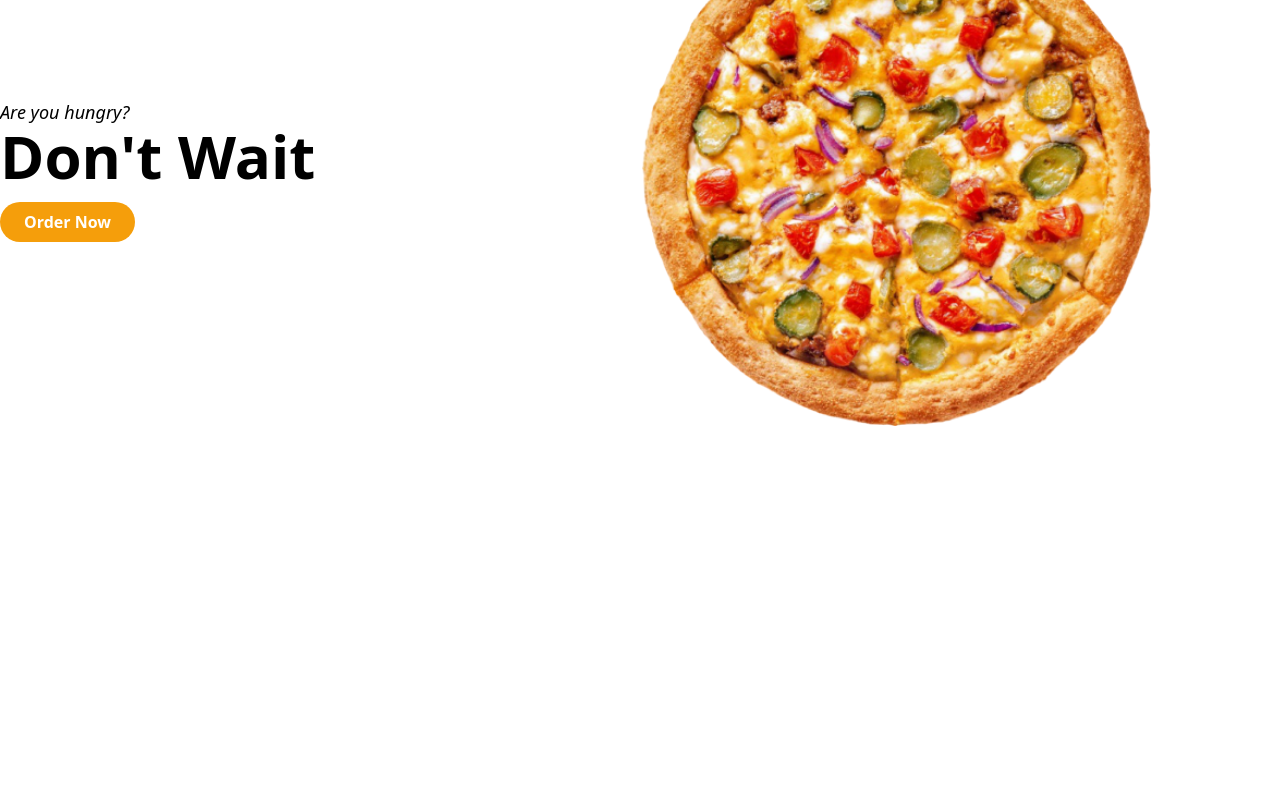
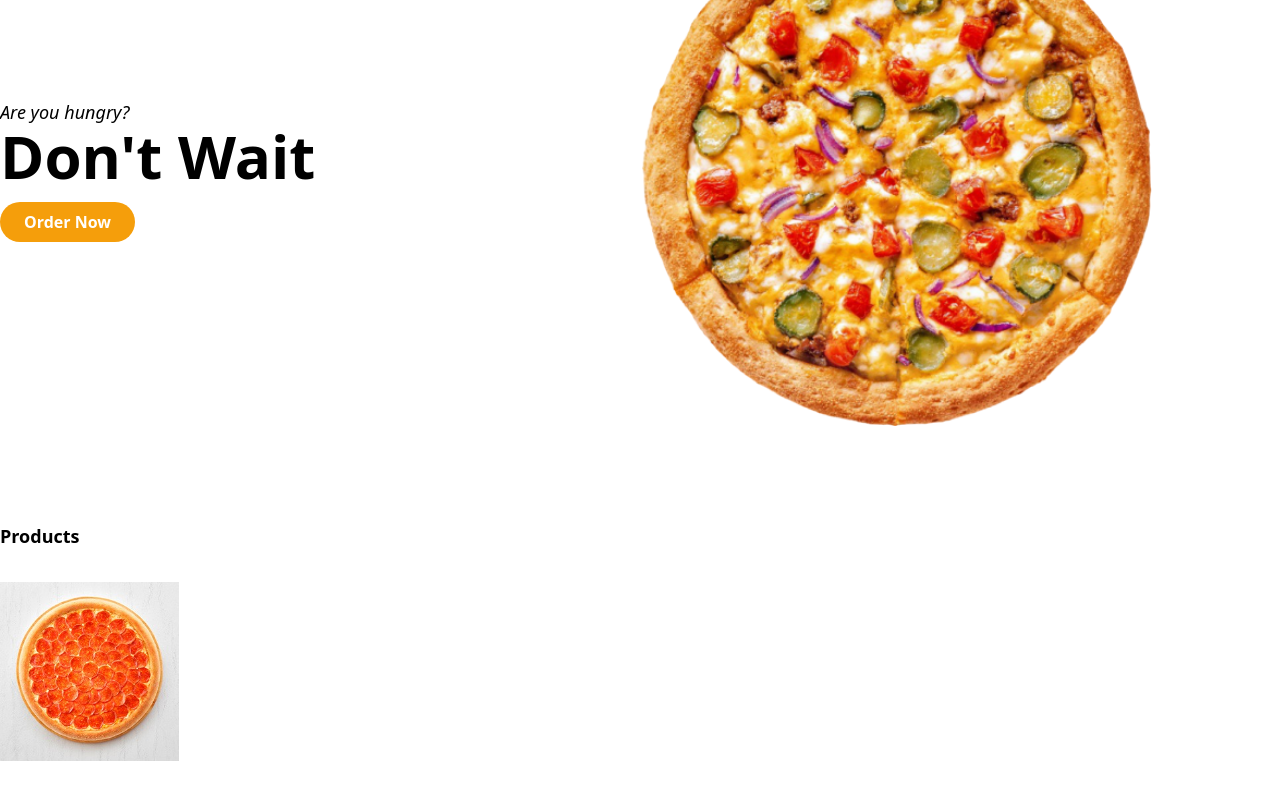
Before and after one commit to SouravBarman001/React-cart, a React (Create React App) app: page / in a window 1280 px wide. Shown: the part 226-1026 px from the top of the page. Before the commit the page ends 800 px from the top, so only its background shows below. Built offline with nearby package versions, Linux system fonts and the light colour scheme.

Commit message:
products items

```diff
--- /dev/null
+++ b/src/components/Products.js
@@ -0,0 +1,25 @@
+
+const Products = () => {
+  return (
+    <div className="container mx-auto pb-24">
+
+     <h1 className="text-lg font-bold my-8">Products</h1>
+
+     <div className="grid grid-cols-5 my-8 gap-24">
+
+       <div>
+
+        <img src="/images/peproni.png" alt="peproni " />
+
+
+       </div>
+
+
+     </div>
+
+
+    </div>
+  )
+}
+
+export default Products
--- a/src/pages/Home.js
+++ b/src/pages/Home.js
@@ -1,5 +1,8 @@
+import Products from '../components/Products'
+
 const Home=()=>{
 return(
+<>
 
 <div className="hero py-16">
 
@@ -18,9 +21,15 @@ return(
 </div>
 
 </div>
+<div className="pb-24">
+
+<Products/>
 
 
 
+</div>
+
+</>
 )
 }
 export default Home;
```
